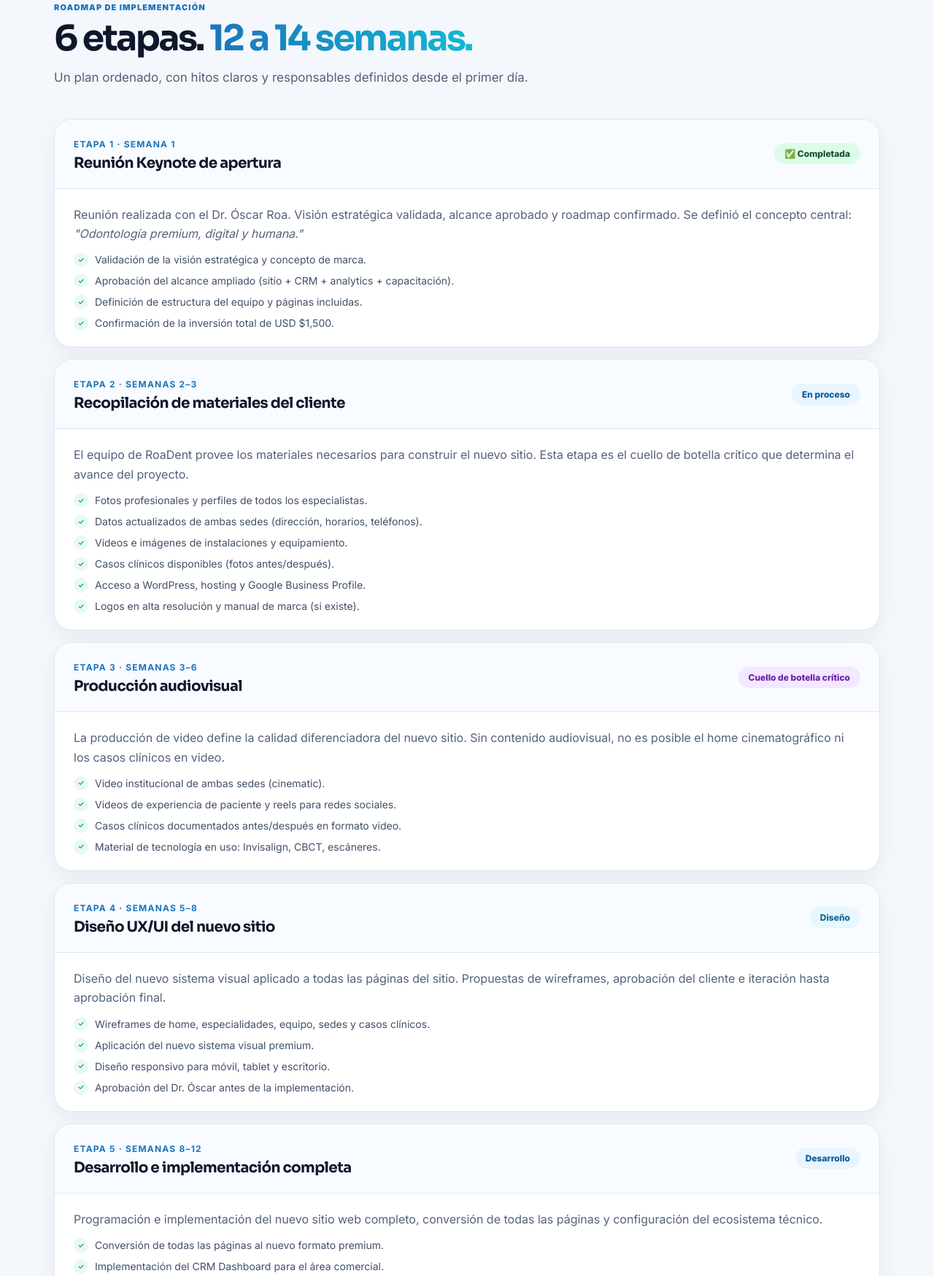
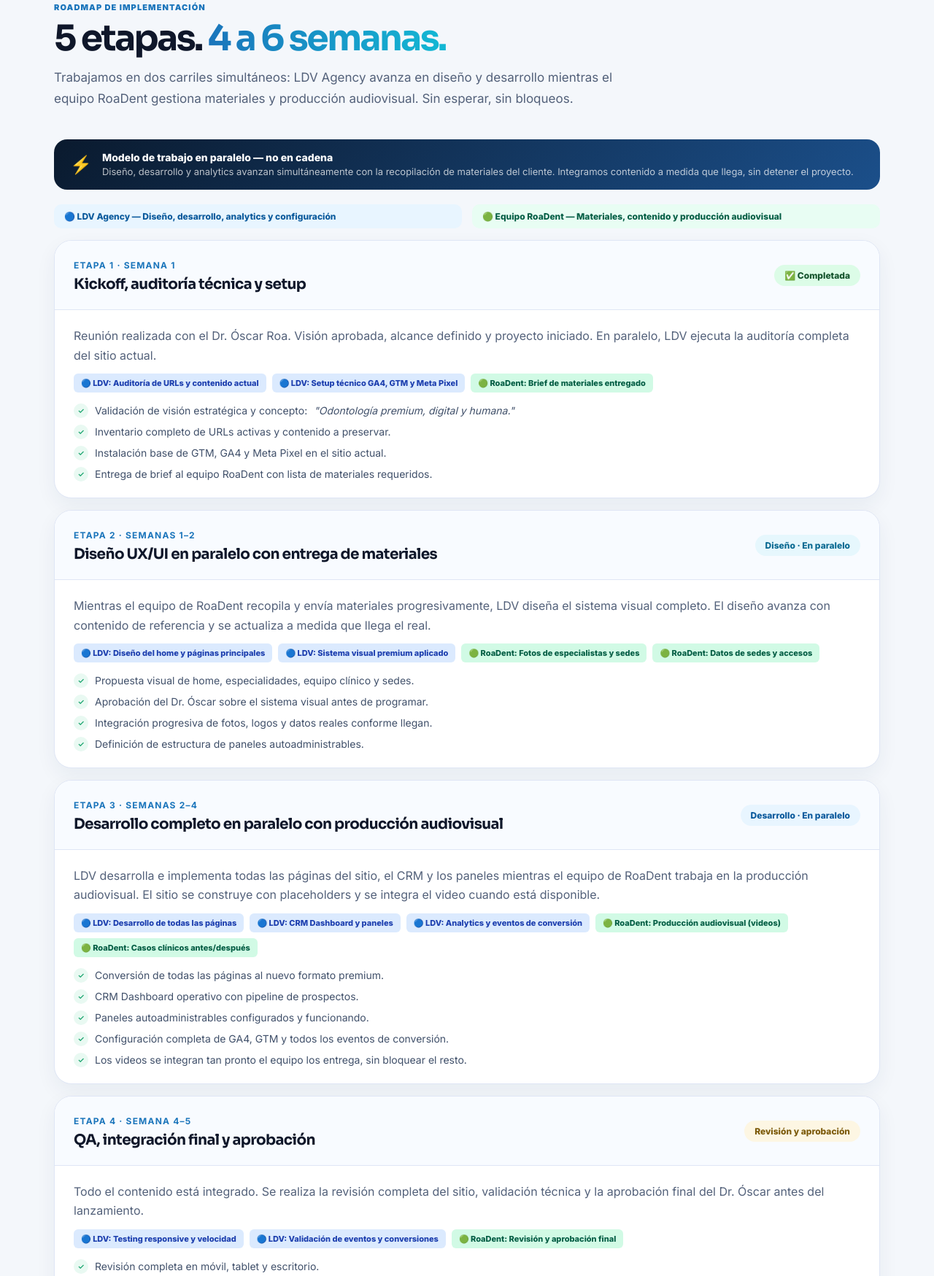
Before and after one commit to francklinjsilva/roadent-mockup, a plain HTML site: page propuesta.html in a window 1280 px wide. Shown: the part 3689-5438 px from the top of the page at 73% size. Drawn offline with Linux system fonts and the light colour scheme.

Commit message:
feat(propuesta): comprimir roadmap de 12-14 a 4-6 semanas con carriles paralelos
Modelo de trabajo en paralelo: LDV Agency avanza diseño/desarrollo mientras
RoaDent gestiona materiales y producción audiovisual simultáneamente.
- Roadmap: 6 fases secuenciales → 5 etapas en 4-6 semanas
- CSS para sistema visual de carriles paralelos (LDV azul / RoaDent verde)
- Banner explicativo de metodología de trabajo en paralelo
- Pills de carril por etapa, timeline-week badges
- Métricas de cierre actualizadas con pago fraccionado y semanas reales

Co-Authored-By: Claude Sonnet 4.6 <noreply@anthropic.com>

```diff
--- a/propuesta.html
+++ b/propuesta.html
@@ -338,6 +338,34 @@
     }
     .closing-chip.highlight { background: linear-gradient(135deg, var(--blue), var(--cyan)); color: white; border-color: transparent; }
 
+    /* ── PARALLEL TRACKS ──────────────────────────────── */
+    .parallel-banner {
+      display: flex; align-items: center; gap: 14px;
+      background: linear-gradient(135deg, #0A1A2E 0%, #1B4F8A 100%);
+      border-radius: 18px; padding: 16px 22px; margin-bottom: 20px; color: white;
+    }
+    .parallel-banner .pb-icon { font-size: 24px; flex-shrink: 0; }
+    .parallel-banner strong { display: block; font-size: 14px; font-weight: 800; }
+    .parallel-banner span { font-size: 13px; color: rgba(255,255,255,.72); }
+    .tracks-wrap { display: grid; grid-template-columns: 1fr 1fr; gap: 14px; margin-bottom: 16px; }
+    .track-label {
+      padding: 9px 14px; border-radius: 10px; font-size: 12px; font-weight: 800;
+      display: flex; align-items: center; gap: 7px;
+    }
+    .track-ldv { background: #e8f5ff; color: #0b5a9c; }
+    .track-client { background: #e8fdf3; color: #065f46; }
+    .phase-tracks { display: flex; gap: 8px; flex-wrap: wrap; margin-top: 12px; }
+    .phase-track-pill {
+      font-size: 11px; font-weight: 800; padding: 4px 10px; border-radius: 6px;
+    }
+    .pt-ldv { background: #dbeafe; color: #1e40af; }
+    .pt-client { background: #d1fae5; color: #065f46; }
+    .timeline-week {
+      display: inline-flex; align-items: center; gap: 5px;
+      background: #f0f7ff; border: 1px solid #bde0f7; border-radius: 999px;
+      padding: 5px 12px; font-size: 11px; font-weight: 800; color: #0b5a9c;
+    }
+
     /* ── URL TABLE ────────────────────────────────────── */
     .url-section-title {
       font-size: 13px; font-weight: 800; text-transform: uppercase; letter-spacing: .08em;
@@ -624,26 +652,45 @@
   <div class="container">
     <div class="section-head">
       <div class="kicker">Roadmap de implementación</div>
-      <h2>6 etapas. <span class="grad">12 a 14 semanas.</span></h2>
-      <p>Un plan ordenado, con hitos claros y responsables definidos desde el primer día.</p>
+      <h2>5 etapas. <span class="grad">4 a 6 semanas.</span></h2>
+      <p>Trabajamos en dos carriles simultáneos: LDV Agency avanza en diseño y desarrollo mientras el equipo RoaDent gestiona materiales y producción audiovisual. Sin esperar, sin bloqueos.</p>
     </div>
+
+    <!-- Parallel tracks banner -->
+    <div class="parallel-banner">
+      <div class="pb-icon">⚡</div>
+      <div>
+        <strong>Modelo de trabajo en paralelo — no en cadena</strong>
+        <span>Diseño, desarrollo y analytics avanzan simultáneamente con la recopilación de materiales del cliente. Integramos contenido a medida que llega, sin detener el proyecto.</span>
+      </div>
+    </div>
+    <div class="tracks-wrap">
+      <div class="track-label track-ldv">🔵 LDV Agency — Diseño, desarrollo, analytics y configuración</div>
+      <div class="track-label track-client">🟢 Equipo RoaDent — Materiales, contenido y producción audiovisual</div>
+    </div>
+
     <div class="timeline">
 
       <div class="phase">
         <div class="phase-head">
           <div>
             <b>Etapa 1 · Semana 1</b>
-            <h3>Reunión Keynote de apertura</h3>
+            <h3>Kickoff, auditoría técnica y setup</h3>
           </div>
           <span class="badge badge-done">✅ Completada</span>
         </div>
         <div class="phase-body">
-          Reunión realizada con el Dr. Óscar Roa. Visión estratégica validada, alcance aprobado y roadmap confirmado. Se definió el concepto central: <em>"Odontología premium, digital y humana."</em>
-          <ul class="phase-list">
-            <li>Validación de la visión estratégica y concepto de marca.</li>
-            <li>Aprobación del alcance ampliado (sitio + CRM + analytics + capacitación).</li>
-            <li>Definición de estructura del equipo y páginas incluidas.</li>
-            <li>Confirmación de la inversión total de USD $1,500.</li>
+          Reunión realizada con el Dr. Óscar Roa. Visión aprobada, alcance definido y proyecto iniciado. En paralelo, LDV ejecuta la auditoría completa del sitio actual.
+          <div class="phase-tracks">
+            <span class="phase-track-pill pt-ldv">🔵 LDV: Auditoría de URLs y contenido actual</span>
+            <span class="phase-track-pill pt-ldv">🔵 LDV: Setup técnico GA4, GTM y Meta Pixel</span>
+            <span class="phase-track-pill pt-client">🟢 RoaDent: Brief de materiales entregado</span>
+          </div>
+          <ul class="phase-list" style="margin-top:14px">
+            <li>Validación de visión estratégica y concepto: <em>"Odontología premium, digital y humana."</em></li>
+            <li>Inventario completo de URLs activas y contenido a preservar.</li>
+            <li>Instalación base de GTM, GA4 y Meta Pixel en el sitio actual.</li>
+            <li>Entrega de brief al equipo RoaDent con lista de materiales requeridos.</li>
           </ul>
         </div>
       </div>
@@ -651,20 +698,24 @@
       <div class="phase">
         <div class="phase-head">
           <div>
-            <b>Etapa 2 · Semanas 2–3</b>
-            <h3>Recopilación de materiales del cliente</h3>
+            <b>Etapa 2 · Semanas 1–2</b>
+            <h3>Diseño UX/UI en paralelo con entrega de materiales</h3>
           </div>
-          <span class="badge badge-blue">En proceso</span>
+          <span class="badge badge-teal">Diseño · En paralelo</span>
         </div>
         <div class="phase-body">
-          El equipo de RoaDent provee los materiales necesarios para construir el nuevo sitio. Esta etapa es el cuello de botella crítico que determina el avance del proyecto.
-          <ul class="phase-list">
-            <li>Fotos profesionales y perfiles de todos los especialistas.</li>
-            <li>Datos actualizados de ambas sedes (dirección, horarios, teléfonos).</li>
-            <li>Videos e imágenes de instalaciones y equipamiento.</li>
-            <li>Casos clínicos disponibles (fotos antes/después).</li>
-            <li>Acceso a WordPress, hosting y Google Business Profile.</li>
-            <li>Logos en alta resolución y manual de marca (si existe).</li>
+          Mientras el equipo de RoaDent recopila y envía materiales progresivamente, LDV diseña el sistema visual completo. El diseño avanza con contenido de referencia y se actualiza a medida que llega el real.
+          <div class="phase-tracks">
+            <span class="phase-track-pill pt-ldv">🔵 LDV: Diseño del home y páginas principales</span>
+            <span class="phase-track-pill pt-ldv">🔵 LDV: Sistema visual premium aplicado</span>
+            <span class="phase-track-pill pt-client">🟢 RoaDent: Fotos de especialistas y sedes</span>
+            <span class="phase-track-pill pt-client">🟢 RoaDent: Datos de sedes y accesos</span>
+          </div>
+          <ul class="phase-list" style="margin-top:14px">
+            <li>Propuesta visual de home, especialidades, equipo clínico y sedes.</li>
+            <li>Aprobación del Dr. Óscar sobre el sistema visual antes de programar.</li>
+            <li>Integración progresiva de fotos, logos y datos reales conforme llegan.</li>
+            <li>Definición de estructura de paneles autoadministrables.</li>
           </ul>
         </div>
       </div>
@@ -672,18 +723,26 @@
       <div class="phase">
         <div class="phase-head">
           <div>
-            <b>Etapa 3 · Semanas 3–6</b>
-            <h3>Producción audiovisual</h3>
+            <b>Etapa 3 · Semanas 2–4</b>
+            <h3>Desarrollo completo en paralelo con producción audiovisual</h3>
           </div>
-          <span class="badge badge-purple">Cuello de botella crítico</span>
+          <span class="badge badge-blue">Desarrollo · En paralelo</span>
         </div>
         <div class="phase-body">
-          La producción de video define la calidad diferenciadora del nuevo sitio. Sin contenido audiovisual, no es posible el home cinematográfico ni los casos clínicos en video.
-          <ul class="phase-list">
-            <li>Video institucional de ambas sedes (cinematic).</li>
-            <li>Videos de experiencia de paciente y reels para redes sociales.</li>
-            <li>Casos clínicos documentados antes/después en formato video.</li>
-            <li>Material de tecnología en uso: Invisalign, CBCT, escáneres.</li>
+          LDV desarrolla e implementa todas las páginas del sitio, el CRM y los paneles mientras el equipo de RoaDent trabaja en la producción audiovisual. El sitio se construye con placeholders y se integra el video cuando está disponible.
+          <div class="phase-tracks">
+            <span class="phase-track-pill pt-ldv">🔵 LDV: Desarrollo de todas las páginas</span>
+            <span class="phase-track-pill pt-ldv">🔵 LDV: CRM Dashboard y paneles</span>
+            <span class="phase-track-pill pt-ldv">🔵 LDV: Analytics y eventos de conversión</span>
+            <span class="phase-track-pill pt-client">🟢 RoaDent: Producción audiovisual (videos)</span>
+            <span class="phase-track-pill pt-client">🟢 RoaDent: Casos clínicos antes/después</span>
+          </div>
+          <ul class="phase-list" style="margin-top:14px">
+            <li>Conversión de todas las páginas al nuevo formato premium.</li>
+            <li>CRM Dashboard operativo con pipeline de prospectos.</li>
+            <li>Paneles autoadministrables configurados y funcionando.</li>
+            <li>Configuración completa de GA4, GTM y todos los eventos de conversión.</li>
+            <li>Los videos se integran tan pronto el equipo los entrega, sin bloquear el resto.</li>
           </ul>
         </div>
       </div>
@@ -691,18 +750,24 @@
       <div class="phase">
         <div class="phase-head">
           <div>
-            <b>Etapa 4 · Semanas 5–8</b>
-            <h3>Diseño UX/UI del nuevo sitio</h3>
+            <b>Etapa 4 · Semana 4–5</b>
+            <h3>QA, integración final y aprobación</h3>
           </div>
-          <span class="badge badge-teal">Diseño</span>
+          <span class="badge badge-gold">Revisión y aprobación</span>
         </div>
         <div class="phase-body">
-          Diseño del nuevo sistema visual aplicado a todas las páginas del sitio. Propuestas de wireframes, aprobación del cliente e iteración hasta aprobación final.
-          <ul class="phase-list">
-            <li>Wireframes de home, especialidades, equipo, sedes y casos clínicos.</li>
-            <li>Aplicación del nuevo sistema visual premium.</li>
-            <li>Diseño responsivo para móvil, tablet y escritorio.</li>
-            <li>Aprobación del Dr. Óscar antes de la implementación.</li>
+          Todo el contenido está integrado. Se realiza la revisión completa del sitio, validación técnica y la aprobación final del Dr. Óscar antes del lanzamiento.
+          <div class="phase-tracks">
+            <span class="phase-track-pill pt-ldv">🔵 LDV: Testing responsive y velocidad</span>
+            <span class="phase-track-pill pt-ldv">🔵 LDV: Validación de eventos y conversiones</span>
+            <span class="phase-track-pill pt-client">🟢 RoaDent: Revisión y aprobación final</span>
+          </div>
+          <ul class="phase-list" style="margin-top:14px">
+            <li>Revisión completa en móvil, tablet y escritorio.</li>
+            <li>Verificación de todos los eventos de conversión en GA4, GTM y Meta.</li>
+            <li>Validación de URLs, redirecciones 301 y SEO técnico.</li>
+            <li>Aprobación final del Dr. Óscar y del equipo de RoaDent.</li>
+            <li>Correcciones menores antes del lanzamiento.</li>
           </ul>
         </div>
       </div>
@@ -710,44 +775,45 @@
       <div class="phase">
         <div class="phase-head">
           <div>
-            <b>Etapa 5 · Semanas 8–12</b>
-            <h3>Desarrollo e implementación completa</h3>
+            <b>Etapa 5 · Semana 5–6</b>
+            <h3>Lanzamiento e inicio de capacitación</h3>
           </div>
-          <span class="badge badge-blue">Desarrollo</span>
+          <span class="badge badge-green">Lanzamiento 🚀</span>
         </div>
         <div class="phase-body">
-          Programación e implementación del nuevo sitio web completo, conversión de todas las páginas y configuración del ecosistema técnico.
-          <ul class="phase-list">
-            <li>Conversión de todas las páginas al nuevo formato premium.</li>
-            <li>Implementación del CRM Dashboard para el área comercial.</li>
-            <li>Configuración de paneles autoadministrables.</li>
-            <li>Optimización técnica, velocidad y SEO on-page.</li>
-            <li>Validación responsive en todos los dispositivos.</li>
-          </ul>
-        </div>
-      </div>
-
-      <div class="phase">
-        <div class="phase-head">
-          <div>
-            <b>Etapa 6 · Semanas 12–14</b>
-            <h3>Analytics, tracking, capacitación y lanzamiento</h3>
+          Publicación oficial del nuevo sitio web, entrega de accesos y activación del CRM. Inicio inmediato de las 3 semanas de acompañamiento al área comercial.
+          <div class="phase-tracks">
+            <span class="phase-track-pill pt-ldv">🔵 LDV: Go live del sitio y verificación</span>
+            <span class="phase-track-pill pt-ldv">🔵 LDV: Entrega de accesos y documentación</span>
+            <span class="phase-track-pill pt-client">🟢 RoaDent: Inicio de capacitación semana 1</span>
           </div>
-          <span class="badge badge-green">Lanzamiento</span>
-        </div>
-        <div class="phase-body">
-          Configuración final del ecosistema de medición, lanzamiento del sitio y inicio de las 3 semanas de acompañamiento al equipo comercial.
-          <ul class="phase-list">
-            <li>Instalación y configuración de GA4, GTM y Meta Pixel.</li>
-            <li>Configuración de eventos de conversión para campañas publicitarias.</li>
-            <li>Lanzamiento oficial del nuevo sitio web.</li>
-            <li>Inicio de 3 semanas de capacitación del área comercial en el CRM.</li>
-            <li>Entrega de documentación y accesos al equipo de RoaDent.</li>
+          <ul class="phase-list" style="margin-top:14px">
+            <li>Publicación oficial del nuevo sitio web de Clínica RoaDent.</li>
+            <li>Verificación post-lanzamiento: velocidad, indexación, formularios y CRM.</li>
+            <li>Entrega de credenciales, paneles y manual de operaciones al equipo.</li>
+            <li>Inicio de Semana 1 de capacitación del área comercial en el CRM.</li>
+            <li>Las semanas 2 y 3 de capacitación se ejecutan según calendario del equipo.</li>
           </ul>
         </div>
       </div>
 
     </div>
+
+    <div style="margin-top:20px;background:white;border:1px solid var(--line);border-radius:16px;padding:18px 22px;display:grid;grid-template-columns:1fr 1fr 1fr;gap:16px;text-align:center">
+      <div>
+        <div style="font-size:28px;font-weight:900;font-family:Sora,Inter,sans-serif;color:var(--blue)">4–6</div>
+        <div style="font-size:12px;color:var(--muted);font-weight:600">semanas hasta el lanzamiento</div>
+      </div>
+      <div>
+        <div style="font-size:28px;font-weight:900;font-family:Sora,Inter,sans-serif;color:var(--green)">3</div>
+        <div style="font-size:12px;color:var(--muted);font-weight:600">semanas de capacitación post-lanzamiento</div>
+      </div>
+      <div>
+        <div style="font-size:28px;font-weight:900;font-family:Sora,Inter,sans-serif;color:var(--teal)">2</div>
+        <div style="font-size:12px;color:var(--muted);font-weight:600">carriles en paralelo desde el día 1</div>
+      </div>
+    </div>
+
   </div>
 </section>
 
```
